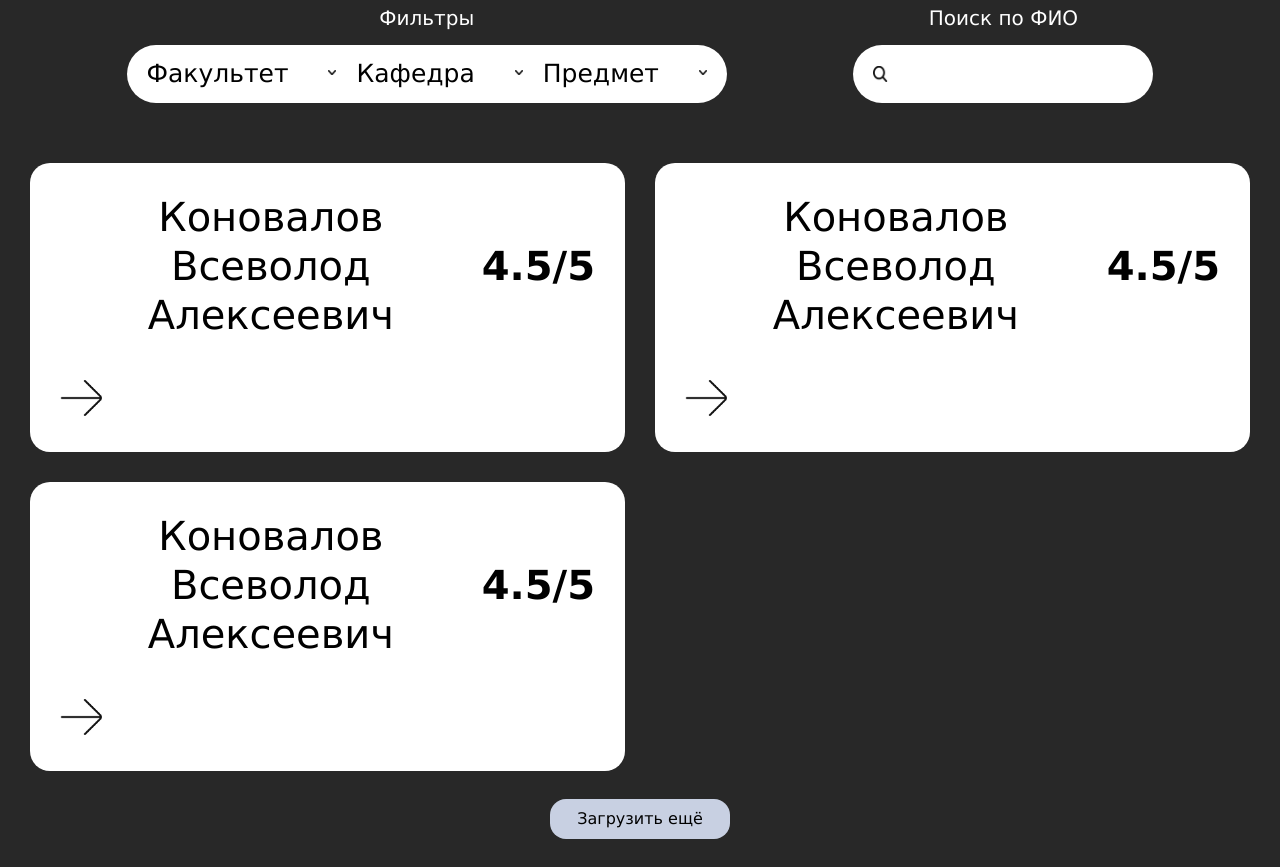
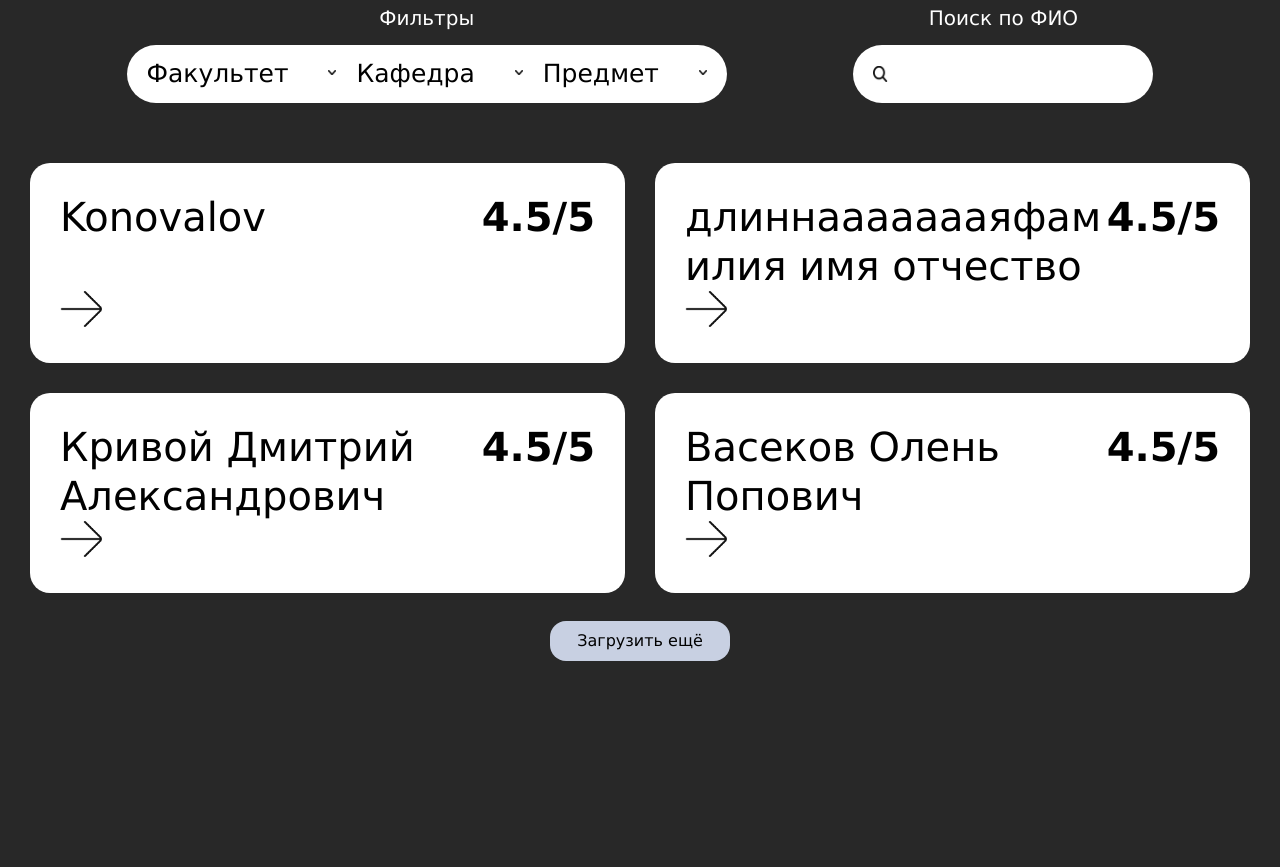
Before and after one commit to korpusovmax/university_teachers_rating, a Django app: page / in a window 1280 px wide. Shown: the part 243-1110 px from the top of the page. After the commit the page ends 904 px from the top, so only its background shows below. Run offline with Django 4.2, Linux system fonts and the light colour scheme; style sheets or scripts are compiled from the project's sources.

Commit message:
render templates

```diff
--- a/src/university_teachers_rating/teachers_rating/static/style.css
+++ /dev/null
@@ -1,329 +0,0 @@
-:root {
-  --main_background: #EEEEEE;
-  --card_background: #C8D0E2;
-  --header_color: #5B4E4E;
-  --label_color: #000000;
-}
-
-.dark-theme {
-  --main_background: #282828;
-  --card_background: #FFFFFF;
-  --header_color: #FFFFFF;
-  --label_color: #FFFFFF;
-}
-
-* {
-  font-family: "Verdana";
-  padding: 0;
-  margin: 0;
-}
-
-body {
-  background: var(--main_background);
-}
-
-main {
-  background: var(--main_background);
-  text-align: center;
-  padding-bottom: 28px;
-}
-
-h1 {
-  margin-top: 60px;
-  font-weight: 700;
-  font-size: 50px;
-  line-height: 61px;
-  align-items: center;
-  text-align: center;
-  display: block;
-  color: var(--header_color);
-}
-
-h2 {
-  font-style: normal;
-  font-weight: 500;
-  font-size: 35px;
-  line-height: 43px;
-  color: #FFFFFF;
-  text-align: left;
-}
-
-.paragraph {
-  font-style: normal;
-  font-weight: 200;
-  opacity: 70%;
-  font-size: 25px;
-  line-height: 30px;
-  color: #FFFFFF;
-}
-
-.search_section {
-  margin-top: 67px;
-  padding: 0 20px 0 20px;
-  display: flex;
-  justify-content: space-evenly;
-  gap: 20px;
-  flex-wrap: wrap;
-}
-.search_section__label {
-  margin-bottom: 15px;
-  font-weight: 400;
-  font-size: 20px;
-  line-height: 24px;
-  color: var(--label_color);
-}
-.search_section__icon {
-  min-width: 16px;
-  min-height: 16px;
-  background-repeat: no-repeat;
-  background-size: contain;
-  background-image: url("images/search.png");
-}
-.search_section__container {
-  min-width: 280px;
-  min-height: 58px;
-  padding-left: 20px;
-  display: flex;
-  align-items: center;
-  background: var(--card_background);
-  border-radius: 30px;
-  flex-wrap: wrap;
-}
-.search_section__dropdown {
-  height: 58px;
-  display: flex;
-  align-items: center;
-}
-.search_section__dropdown_btn {
-  background: none;
-  border: none;
-  font-style: normal;
-  font-weight: 400;
-  font-size: 25px;
-  line-height: 30px;
-}
-.search_section__dropdown_icon {
-  min-width: 8px;
-  min-height: 8px;
-  margin-right: 20px;
-  margin-left: 40px;
-  background-image: url("images/icon.png");
-  background-repeat: no-repeat;
-  background-size: contain;
-}
-
-.popup {
-  display: grid;
-  grid-template-columns: 55%;
-  justify-content: center;
-  min-width: 100%;
-  min-height: 100%;
-  align-items: center;
-  backdrop-filter: blur(5px);
-  background-color: rgba(0, 0, 0, 0.4);
-  overflow: hidden;
-  position: fixed;
-  top: 0px;
-}
-.popup__window {
-  height: 70%;
-  background: #4B6EB9;
-  border-radius: 20px;
-}
-@media screen and (max-width: 640px) {
-  .popup {
-    grid-template-columns: 1fr;
-  }
-  .popup__window {
-    height: 100%;
-    border-radius: 0;
-  }
-}
-
-.popup--hide {
-  display: none;
-}
-
-.rates {
-  padding: 0 30px 0 30px;
-  margin-top: 60px;
-  display: grid;
-  grid-template-columns: 1fr 1fr;
-  gap: 30px;
-  flex-wrap: wrap;
-}
-@media screen and (max-width: 1000px) {
-  .rates {
-    grid-template-columns: 1fr;
-  }
-}
-
-.card {
-  background: var(--card_background);
-  border-radius: 20px;
-  padding: 30px;
-}
-.card__up_line {
-  display: flex;
-  align-items: center;
-  justify-content: space-between;
-}
-.card__full_name {
-  font-weight: 400;
-  font-size: 40px;
-  line-height: 49px;
-  color: #000000;
-}
-.card__rating {
-  font-style: normal;
-  font-weight: 700;
-  font-size: 40px;
-  line-height: 49px;
-  color: #000000;
-}
-.card__bottom_line {
-  margin-top: 40px;
-}
-.card__arrow_icon {
-  width: 42px;
-  height: 42px;
-  background-image: url(images/arrow_icon.png);
-  background-repeat: no-repeat;
-  background-size: contain;
-}
-@media screen and (max-width: 550px) {
-  .card__full_name {
-    font-size: 28px;
-    line-height: 35px;
-  }
-  .card__rating {
-    font-size: 32px;
-    line-height: 35px;
-  }
-  .card__bottom_line {
-    margin-top: 32px;
-  }
-  .card__arrow_icon {
-    width: 36px;
-    height: 36px;
-  }
-}
-
-.card:hover {
-  background-color: #4B6EB9;
-  transition: background-color 300ms ease;
-}
-.card:hover .card__full_name, .card:hover .card__rating {
-  color: #FFFFFF;
-}
-.card:hover .card__arrow_icon {
-  background-image: url(images/arrow_icon_white.png);
-}
-
-.load_more {
-  background-color: #C8D0E2;
-  border-radius: 16px;
-  padding: 10px 20px;
-  color: #000000;
-  border: none;
-  float: right;
-  font-size: 16px;
-  line-height: 10px;
-  width: 180px;
-  height: 40px;
-}
-
-.load_more:hover {
-  background-color: #4B6EB9;
-  color: #FFFFFF;
-}
-
-.rating_section {
-  margin: 40px 148px 0 148px;
-}
-
-.rating_card {
-  margin-top: 40px;
-}
-.rating_card__content {
-  padding: 22px;
-  border-radius: 20px;
-  text-align: left;
-  background-color: #FFFFFF;
-}
-.rating_card__rating_score {
-  font-style: normal;
-  font-weight: 600;
-  font-size: 25px;
-  line-height: 30px;
-  color: #000000;
-}
-.rating_card__rating_text {
-  margin-top: 12px;
-  font-style: normal;
-  font-weight: 400;
-  font-size: 18px;
-  line-height: 22px;
-  color: #000000;
-}
-.rating_card__content_main {
-  border: 4px solid #FFFFFF;
-  background: #4B6EB9;
-  background-image: url(images/back.png);
-  background-position: center center;
-  background-repeat: no-repeat;
-}
-.rating_card__content_main .rating_card__rating_score {
-  color: #FFFFFF;
-}
-.rating_card__content_main .rating_card__rating_text {
-  color: #FFFFFF;
-}
-.rating_card__rate_rating {
-  font-style: normal;
-  font-weight: 400;
-  font-size: 24px;
-  line-height: 29px;
-  text-align: left;
-  color: #FFFFFF;
-}
-.rating_card__like {
-  margin-left: 8px;
-  width: 24px;
-  height: 24px;
-  background-image: url(images/like.png);
-  background-size: contain;
-  background-repeat: no-repeat;
-}
-.rating_card__dislike {
-  margin-left: 8px;
-  width: 24px;
-  height: 24px;
-  background-image: url(images/dislike.png);
-  background-size: contain;
-  background-repeat: no-repeat;
-}
-
-.rate_panel {
-  margin-top: 48px;
-  padding-bottom: 18px;
-  display: flex;
-  justify-content: space-between;
-}
-.rate_panel__text {
-  text-decoration: none;
-  font-style: normal;
-  font-weight: 700;
-  font-size: 35px;
-  line-height: 43px;
-  color: #FFFFFF;
-}
-.rate_panel a {
-  text-decoration: underline;
-  text-decoration-color: #4B6EB9;
-}
-.rate_panel a:hover {
-  color: #4B6EB9;
-}
-
-/*# sourceMappingURL=style.css.map */
--- a/src/university_teachers_rating/teachers_rating/static/style.scss
+++ b/src/university_teachers_rating/teachers_rating/static/style.scss
@@ -155,7 +155,7 @@
   padding: 0 30px 0 30px;
   margin-top: 60px;
   display: grid;
-  grid-template-columns: 1fr 1fr;
+  grid-template-columns: minmax(0, 1fr) minmax(0, 1fr);
   gap: 30px;
   flex-wrap: wrap;
 
@@ -165,15 +165,20 @@
 
 }
 
+
 .card {
   background: var(--card_background);
   border-radius: 20px;
   padding: 30px;
   //max-width: 530px;
   //min-width: 400px;
-  &__up_line {
+  display: flex;
+  flex-direction: row;
+  justify-content: space-between;
+  &__left_line {
     display: flex;
-    align-items: center;
+    align-items: flex-start;
+    flex-direction: column;
     justify-content: space-between;
   }
   &__full_name {
@@ -181,6 +186,8 @@
     font-size: 40px;
     line-height: 49px;
     color: #000000;
+    overflow-wrap: anywhere;
+    text-align: left;
   }
   &__rating {
     font-style: normal;
--- a/src/university_teachers_rating/teachers_rating/templates/index.html
+++ b/src/university_teachers_rating/teachers_rating/templates/index.html
@@ -43,46 +43,22 @@
             </div>
         </section>
         <section class="rates">
+            {% for card_item in cards %}
             <article class="card">
-                <div class="card__up_line">
+                <div class="card__left_line">
                     <p class="card__full_name">
-                        Коновалов Всеволод Алексеевич
+                        {{card_item.name}}
                     </p>
+                    <div class="card__arrow_icon"></div>
+
+                </div>
+                <div class="card__right_line">
                     <p class="card__rating">
                         <b>4.5/5</b>
                     </p>
                 </div>
-                <div class="card__bottom_line">
-                    <div class="card__arrow_icon"></div>
-                </div>
             </article>
-            <article class="card">
-                <div class="card__up_line">
-                    <p class="card__full_name">
-                        Коновалов Всеволод Алексеевич
-                    </p>
-                    <p class="card__rating">
-                        <b>4.5/5</b>
-                    </p>
-                </div>
-                <div class="card__bottom_line">
-                    <div class="card__arrow_icon"></div>
-                </div>
-            </article>
-            <article class="card">
-                <div class="card__up_line">
-                    <p class="card__full_name">
-                        Коновалов Всеволод Алексеевич
-                    </p>
-                    <p class="card__rating">
-                        <b>4.5/5</b>
-                    </p>
-                </div>
-                <div class="card__bottom_line">
-                    <div class="card__arrow_icon"></div>
-                </div>
-            </article>
-
+            {% endfor %}
         </section>
         <div style="display: flex; flex-direction: column; align-items: center; margin-top: 28px">
             <button class="load_more">Загрузить ещё</button>
--- a/src/university_teachers_rating/teachers_rating/views.py
+++ b/src/university_teachers_rating/teachers_rating/views.py
@@ -3,4 +3,15 @@
 # Create your views here.
 
 def index(request):
-    return render(request, 'index.html')
+    cards = [{
+        'name': 'Konovalov'
+    }, {
+        'name': 'длиннаааааааяфамилия имя отчество'
+    }, {
+        'name': 'Кривой Дмитрий Александрович'
+    }, {
+        'name': 'Васеков Олень Попович'
+    }]
+
+    data = {'cards': cards}
+    return render(request, 'index.html', context=data)
```
Also changed, not shown: 1 other file.
